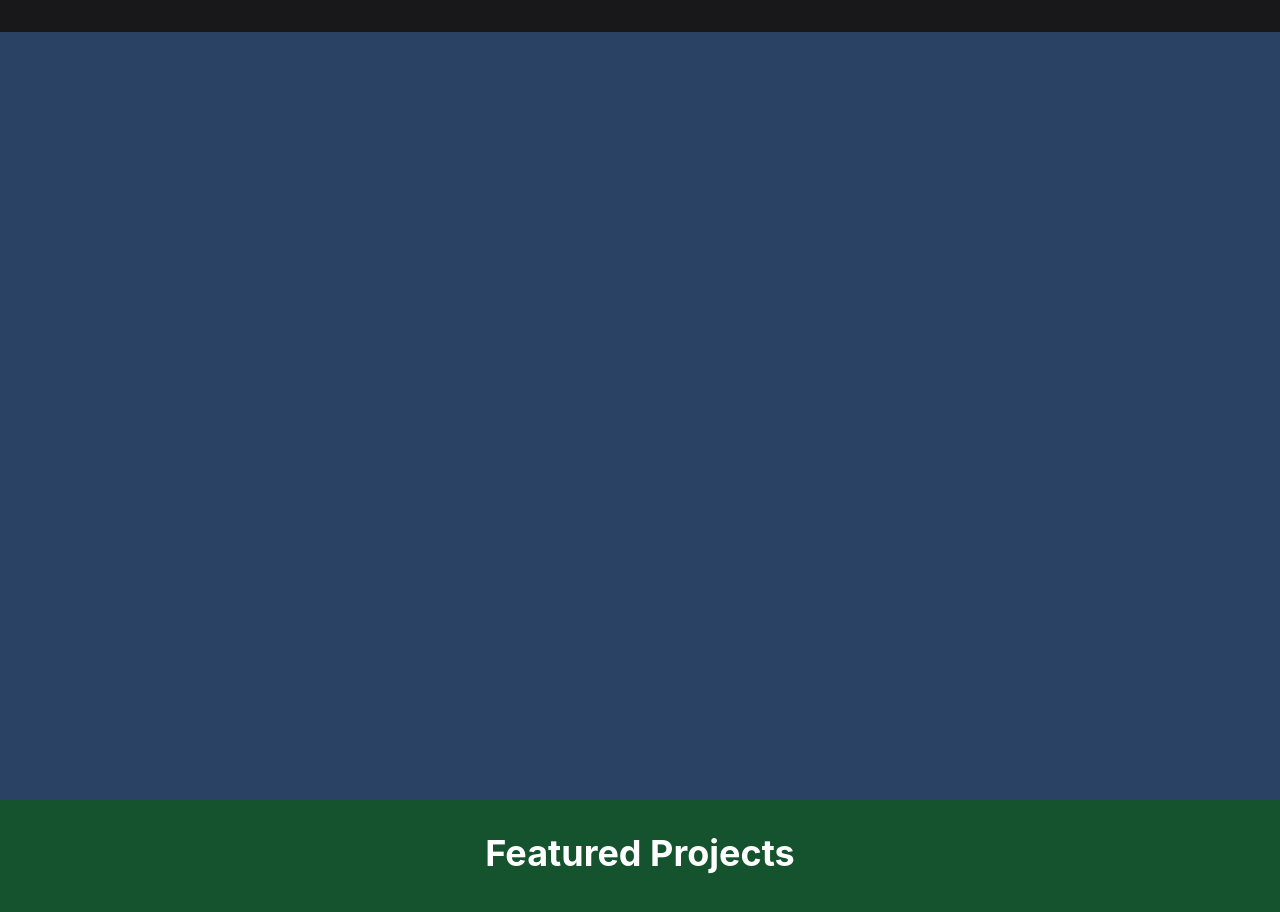
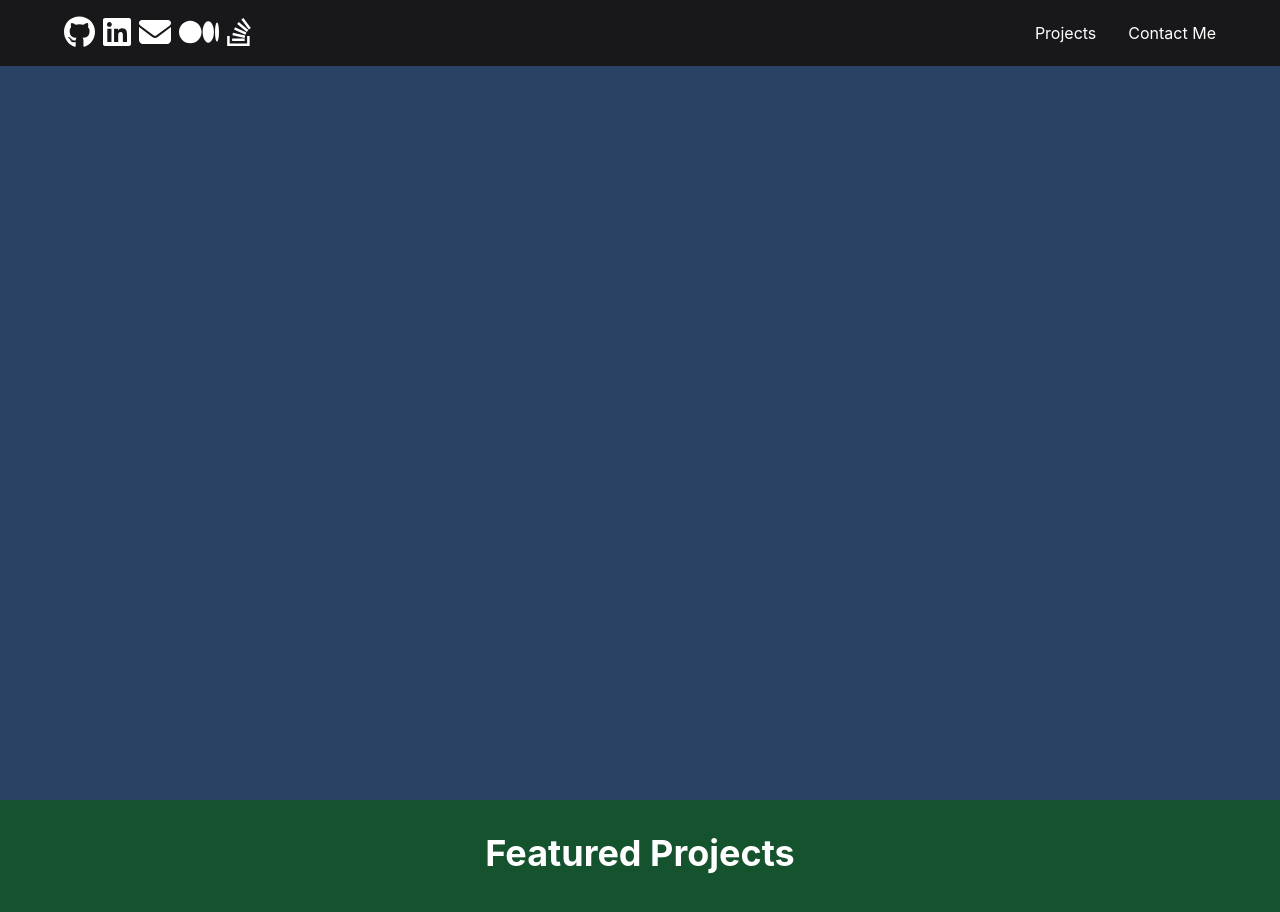
Before and after one commit to KevinHavn/coursera-portfolio, a React (Create React App) app: page / in a window 1280 px wide. Shown: the top 912 px of the page. Built offline with nearby package versions, Linux system fonts and the light colour scheme.

Commit message:
added icons and links to header, in line with assignment

```diff
--- a/src/components/Header.js
+++ b/src/components/Header.js
@@ -54,21 +54,41 @@ const Header = () => {
 			transitionProperty="transform"
 			transitionDuration=".3s"
 			transitionTimingFunction="ease-in-out"
-      backgroundColor="#18181b"
-    >
+			backgroundColor="#18181b">
 			<Box color="white" maxWidth="1280px" margin="0 auto">
 				<HStack
 					px={16}
 					py={4}
 					justifyContent="space-between"
-          alignItems="center"
-        >
+					alignItems="center">
 					<nav>
-            {/* Add social media links based on the `socials` data */}
+						<HStack>
+							<a>
+								<FontAwesomeIcon icon={faGithub} size="2x" />
+							</a>
+							<a>
+								{" "}
+								<FontAwesomeIcon icon={faLinkedin} size="2x" />
+							</a>
+							<a>
+								<FontAwesomeIcon icon={faEnvelope} size="2x" />
+							</a>
+							<a>
+								<FontAwesomeIcon icon={faMedium} size="2x" />
+							</a>
+							<a>
+								<FontAwesomeIcon icon={faStackOverflow} size="2x" />
+							</a>
+						</HStack>
 					</nav>
 					<nav>
 						<HStack spacing={8}>
-              {/* Add links to Projects and Contact me section */}
+							<a href="/#Projects" onClick={handleClick("projects")}>
+								Projects
+							</a>
+							<a href="/#contact-me" onClick={handleClick("contactme")}>
+								Contact Me
+							</a>
 						</HStack>
 					</nav>
 				</HStack>
```
Lines whose indentation alone changed are shown as unchanged.
